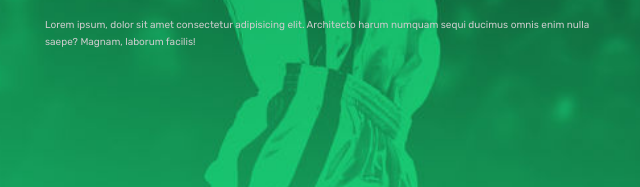
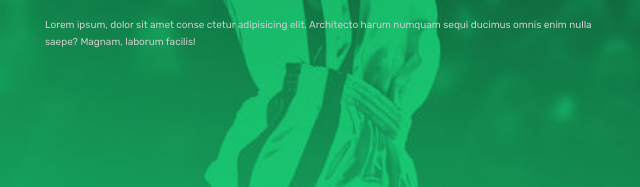
Before and after one commit to Prakhar4749/project_2_part_1, a plain HTML site: page index.html in a window 1280 px wide. Shown: the part 2788-2975 px from the top of the page, 55-695 px from the left. Drawn offline with Linux system fonts and the light colour scheme; files whose address does not match are found by name.

Commit message:
second commit

```diff
--- a/index.html
+++ b/index.html
@@ -112,7 +112,7 @@
           </div>
         </div>
         <div class="legal-text">
-          Lorem ipsum, dolor sit amet consectetur adipisicing elit. Architecto harum numquam sequi ducimus omnis enim nulla saepe? Magnam, laborum facilis!
+          Lorem ipsum, dolor sit amet conse ctetur adipisicing elit. Architecto harum numquam sequi ducimus omnis enim nulla saepe? Magnam, laborum facilis!
         </div>
       </div>
     </section>
```
